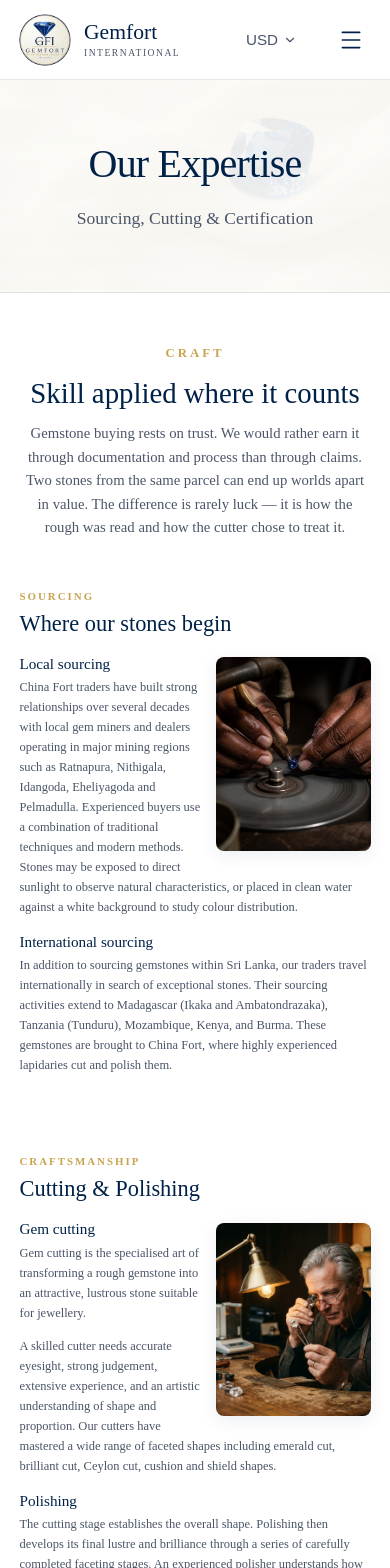
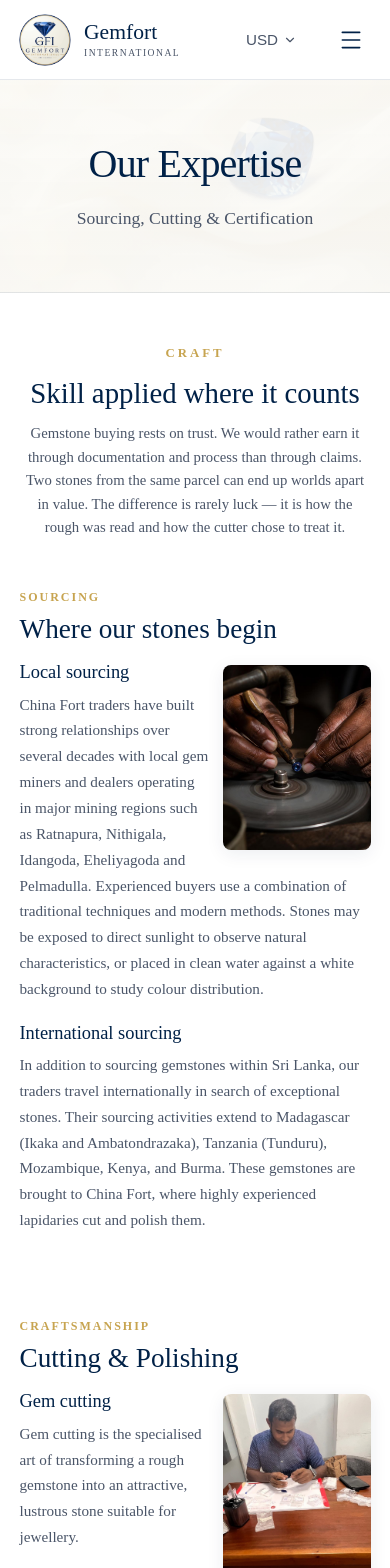
Before and after one commit to ishthiyaqAhamed/Gemfort, a Next.js app: page /expertise in a window 390 px wide. Shown: the top 1568 px of the page. Built offline with nearby package versions, Linux system fonts and the light colour scheme; a web font is replaced by a local one.

Commit message:
Mobile ui fixes

```diff
--- a/src/app/expertise/expertise.module.css
+++ b/src/app/expertise/expertise.module.css
@@ -78,6 +78,7 @@
 
 .featureImage {
   object-fit: cover;
+  object-position: center 25%;
 }
 
 .textBlock {
@@ -170,13 +171,13 @@
   }
 
   .featureEyebrow {
-    font-size: 0.68rem;
+    font-size: 0.75rem;
     letter-spacing: 2px;
     margin-bottom: 0.35rem;
   }
 
   .featureTitle {
-    font-size: 1.6rem;
+    font-size: 1.85rem;
     line-height: 1.2;
     margin-bottom: 0;
   }
@@ -184,11 +185,11 @@
   /* Floated image on the right: text flows along the left and wraps underneath */
   .mediaBlock {
     float: right;
-    width: 48%;
-    max-width: 180px;
-    min-width: 130px;
+    width: 44%;
+    max-width: 170px;
+    min-width: 125px;
     aspect-ratio: 4 / 5;
-    margin: 0.2rem 0 0.85rem 1rem;
+    margin: 0.25rem 0 0.85rem 1rem;
     border-radius: 10px;
     overflow: hidden;
     position: relative;
@@ -200,44 +201,45 @@
   }
 
   .subHeading {
-    font-size: 1rem;
-    margin-bottom: 0.3rem;
+    font-size: 1.2rem;
+    margin-bottom: 0.4rem;
     line-height: 1.3;
   }
 
+  /* Standard, readable font size matching other pages */
   .paragraph {
-    font-size: 0.82rem;
-    line-height: 1.65;
-    margin-bottom: 0.85rem;
+    font-size: 0.98rem;
+    line-height: 1.75;
+    margin-bottom: 1.25rem;
     color: var(--text-secondary);
   }
 
   .labList {
-    font-size: 0.8rem;
-    line-height: 1.6;
-    padding-left: 1.2rem;
+    font-size: 0.95rem;
+    line-height: 1.75;
+    padding-left: 1.25rem;
   }
 }
 
 @media (max-width: 480px) {
   .mediaBlock {
-    width: 46%;
+    width: 42%;
     max-width: 155px;
     min-width: 120px;
-    margin: 0.2rem 0 0.75rem 0.85rem;
+    margin: 0.25rem 0 0.75rem 0.85rem;
     border-radius: 8px;
   }
 
   .featureTitle {
-    font-size: 1.4rem;
+    font-size: 1.7rem;
   }
 
   .subHeading {
-    font-size: 0.95rem;
+    font-size: 1.15rem;
   }
 
   .paragraph {
-    font-size: 0.78rem;
-    line-height: 1.6;
+    font-size: 0.95rem;
+    line-height: 1.7;
   }
 }
--- a/src/app/expertise/page.tsx
+++ b/src/app/expertise/page.tsx
@@ -83,7 +83,7 @@ export default function ExpertisePage() {
                 <h2 className={styles.featureTitle}>Cutting &amp; Polishing</h2>
               </div>
               <div className={styles.mediaBlock}>
-                <Image src="/images/about-preview.jpg" alt="Cutting" fill className={styles.featureImage} />
+                <Image src="/images/cutting-polishing.jpg" alt="Cutting & Polishing" fill className={styles.featureImage} />
               </div>
               <div className={styles.textBlock}>
                 <h3 className={styles.subHeading}>Gem cutting</h3>
```
Also changed, not shown: public/images/cutting-polishing.jpg (added).
